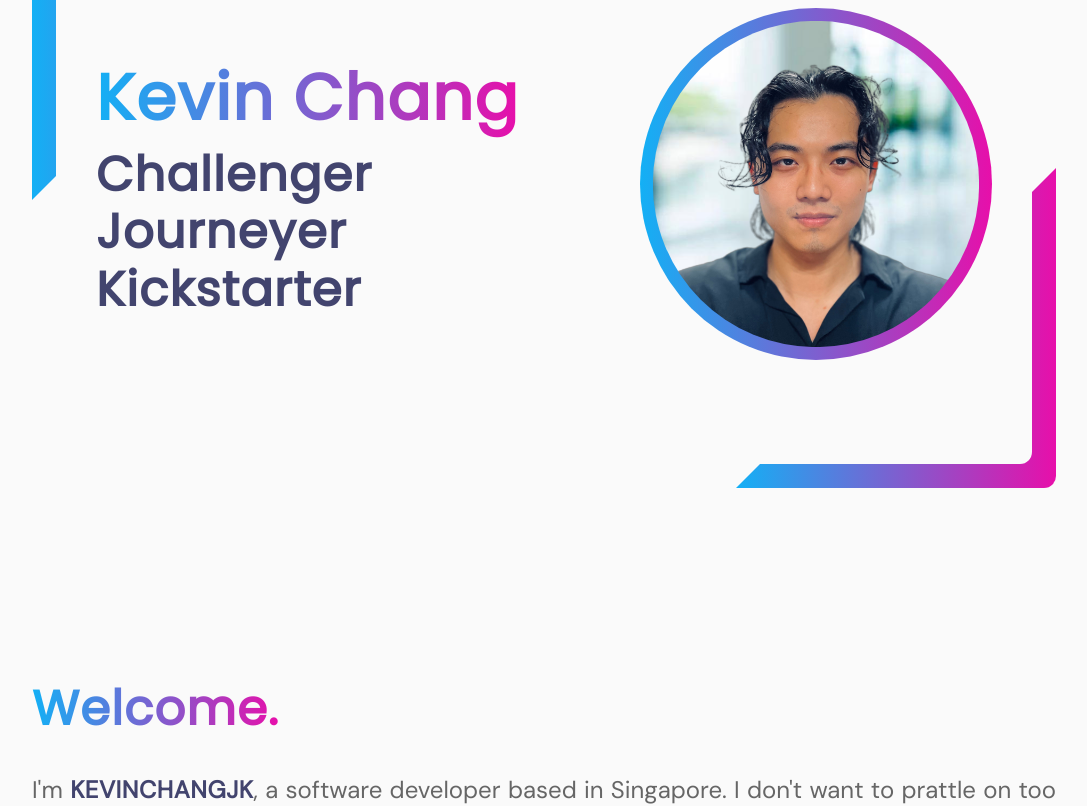
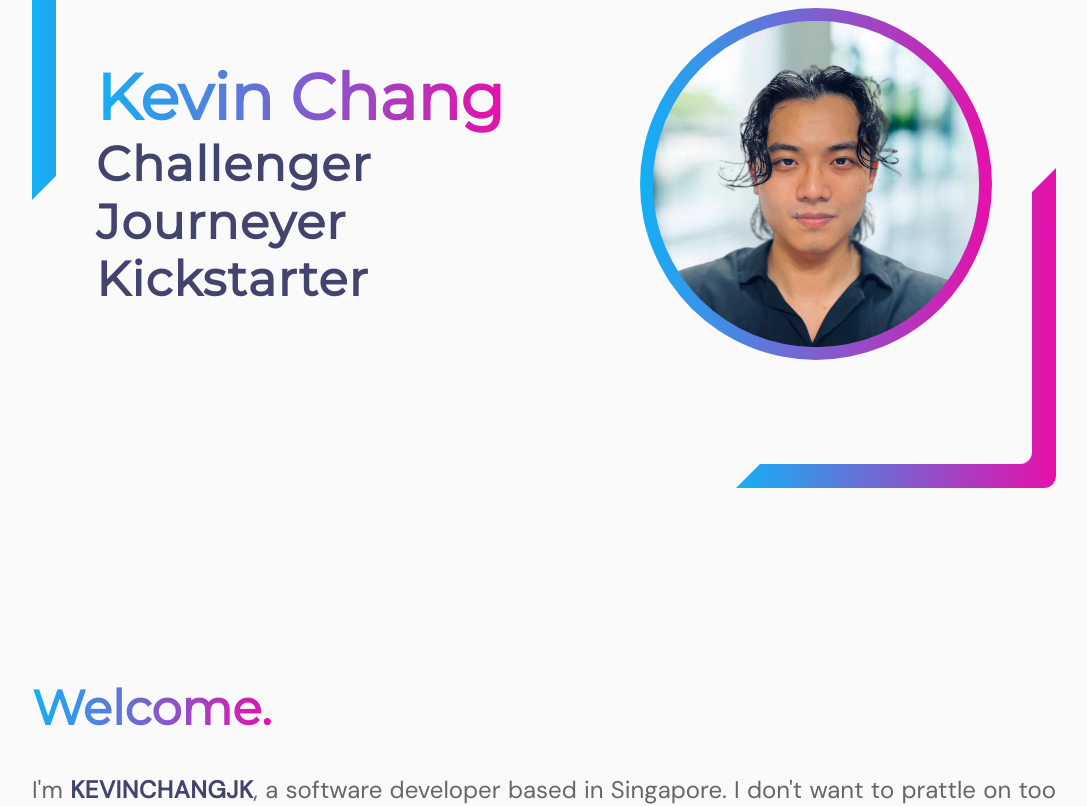
Before and after one commit to kevinchangjk/portfolio, a Next.js app: page / in a window 1280 px wide. Shown: the part 280-1086 px from the top of the page, without its empty margins (96-1183 px from the left). Built offline with nearby package versions, Linux system fonts and the light colour scheme.

Commit message:
font: change heading font to montserrat

```diff
--- a/components/Introduction.tsx
+++ b/components/Introduction.tsx
@@ -85,10 +85,8 @@ export default function Introduction() {
             xl: "5xl",
             "2xl": "6xl",
           }}
-          letterSpacing={{
-            base: "normal",
-            md: "wide",
-          }}
+          fontWeight="bold"
+          letterSpacing="normal"
         >
           Welcome.
         </Heading>
--- a/components/Logo.tsx
+++ b/components/Logo.tsx
@@ -26,6 +26,7 @@ export default function Logo() {
           xl: "xl",
           "2xl": "2xl",
         }}
+        fontWeight="semibold"
         lineHeight="full"
         background={gradient}
         backgroundClip="text"
--- a/components/Profile.tsx
+++ b/components/Profile.tsx
@@ -111,8 +111,8 @@ export default function Profile() {
                 xl: "64px",
                 "2xl": "72px",
               }}
-              letterSpacing="wide"
-              lineHeight="full"
+              fontWeight="bold"
+              letterSpacing="normal"
               background={gradient}
               backgroundClip="text"
               textColor="transparent"
--- a/package.json
+++ b/package.json
@@ -14,7 +14,7 @@
     "@emotion/react": "^11.11.1",
     "@emotion/styled": "^11.11.0",
     "@fontsource/dm-sans": "^5.0.4",
-    "@fontsource/poppins": "^5.0.4",
+    "@fontsource/montserrat": "^5.0.8",
     "@types/node": "20.3.1",
     "@types/react": "18.2.14",
     "@types/react-dom": "18.2.6",
--- a/pages/_app.tsx
+++ b/pages/_app.tsx
@@ -2,7 +2,7 @@ import Layout from "@/components/Layout";
 import { ChakraProvider, ColorModeScript } from "@chakra-ui/react";
 import theme from "../styles/theme";
 import "@fontsource/dm-sans";
-import "@fontsource/poppins";
+import "@fontsource/montserrat";
 import { AppWrapper } from "@/context/state";
 import { NextRouter } from "next/router";
 import { Metadata } from "next";
--- a/pages/contact-me.tsx
+++ b/pages/contact-me.tsx
@@ -99,7 +99,7 @@ export default function ContactMe() {
           <HStack width="full">
             <LinkBox>
               <Text
-                fontWeight="bold"
+                fontWeight="semibold"
                 letterSpacing="wide"
                 width="min"
                 bg={gradient}
--- a/styles/components/Heading.ts
+++ b/styles/components/Heading.ts
@@ -1,12 +1,10 @@
 import { defineStyleConfig } from "@chakra-ui/react";
 
 export const Heading = defineStyleConfig({
-  baseStyle: {
-    fontWeight: "bold",
-  },
   variants: {
     primary: {
       fontSize: ["24px", null, "32px", null, "48px", "56px"],
+      fontWeight: "bold",
       textAlign: "justify",
       letterSpacing: ["normal", null, "wide"],
       _light: {
@@ -18,9 +16,9 @@ export const Heading = defineStyleConfig({
     },
     secondary: {
       fontSize: ["16px", null, "24px", null, "32px", "48px"],
-      fontWeight: "normal",
+      fontWeight: "semibold",
       textAlign: "justify",
-      letterSpacing: ["normal", null, null, "wide"],
+      letterSpacing: "normal",
       _light: {
         color: "gray.3",
       },
@@ -41,6 +39,7 @@ export const Heading = defineStyleConfig({
     },
     subPrimary: {
       fontSize: ["20px", null, "28px", null, "42px", "48px"],
+      fontWeight: "semibold",
       letterSpacing: ["normal", null, "wide"],
       _light: {
         color: "gray.2",
--- a/styles/theme.ts
+++ b/styles/theme.ts
@@ -9,7 +9,7 @@ const extensions = {
   colorConfig,
   fonts: {
     body: `'DM Sans', sans-serif`,
-    heading: "Poppins, serif",
+    heading: "Montserrat, sans-serif",
     mono: "Menlo, monospace",
   },
   components: {
```
Also changed, not shown: 1 other file (tests, documents, lock files or other folders).
